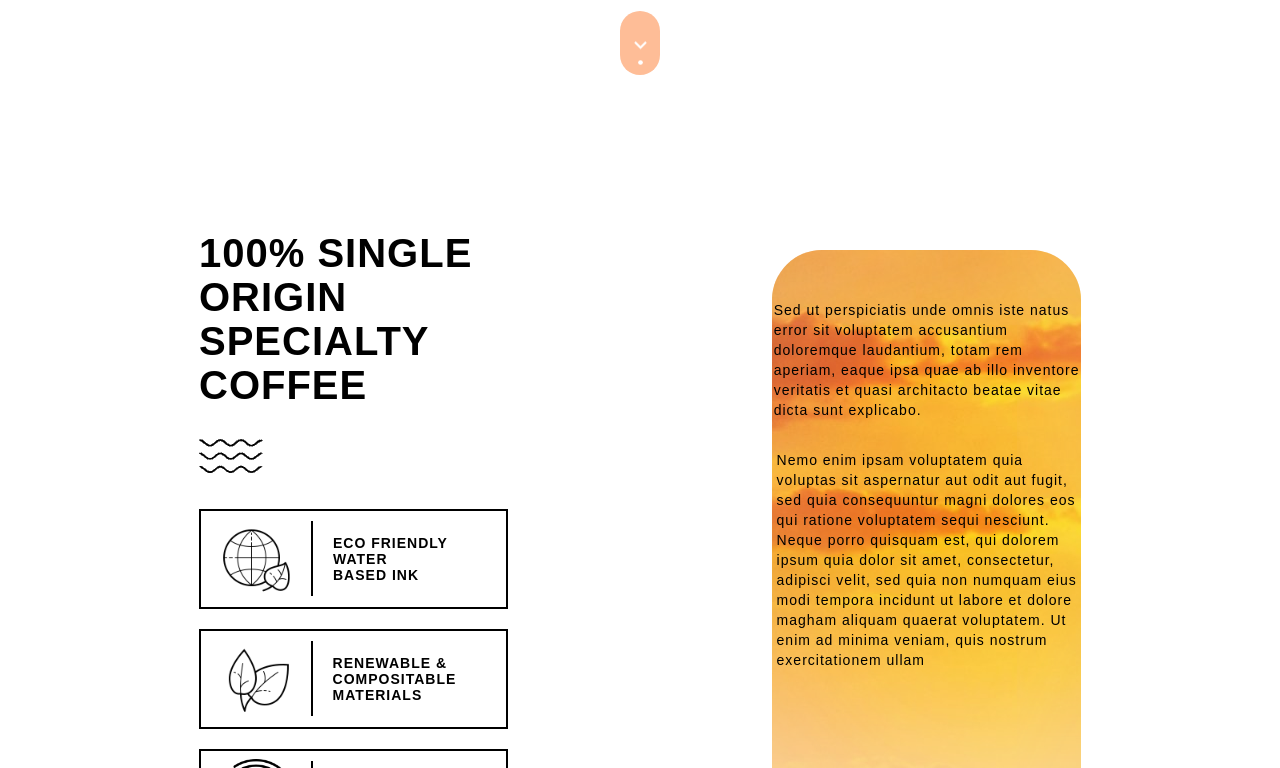
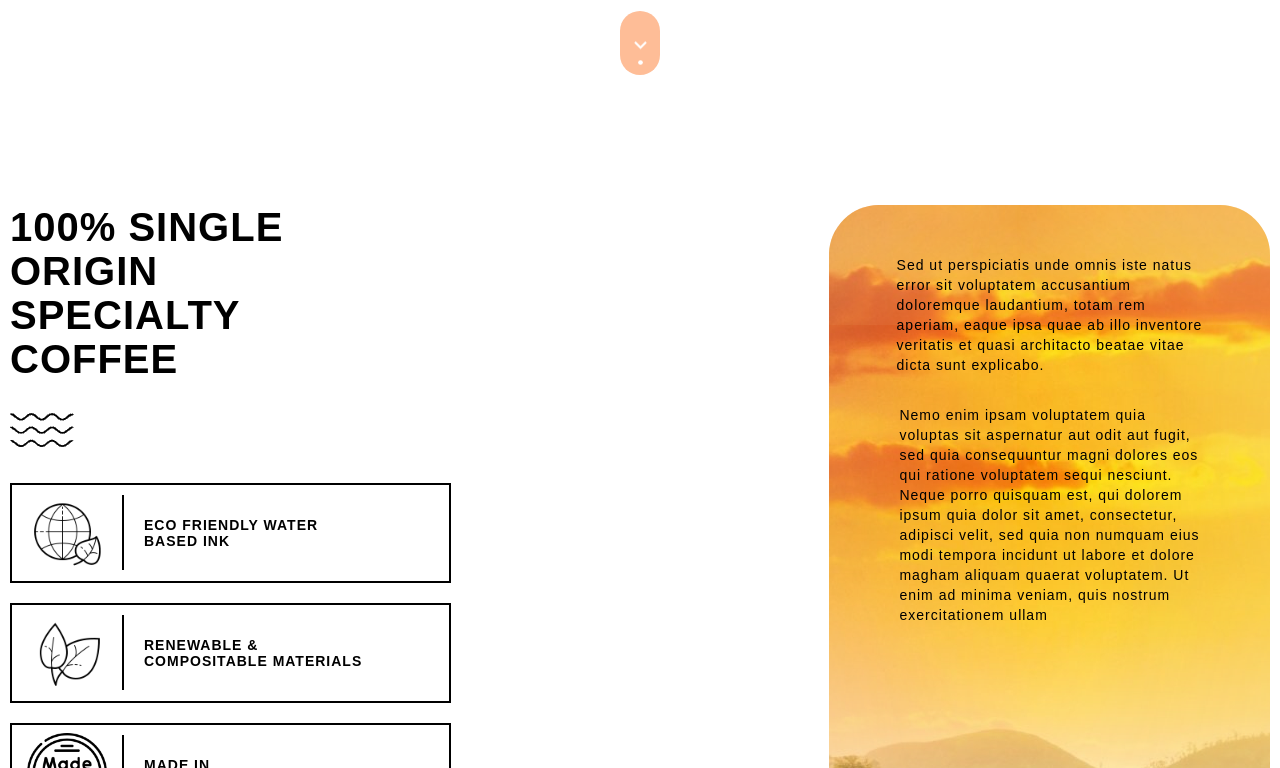
Before and after one commit to Egor-Ivankov/coffee-shop, a React (Vite) app: page / in a window 1280 px wide. Shown: the part 692-1460 px from the top of the page. Built offline with nearby package versions, Linux system fonts and the light colour scheme; no server answers; a web font is replaced by a local one.

Commit message:
benefitsSection style fix

```diff
--- a/src/views/homePage/BenefitsSection/benefitsSection.scss
+++ b/src/views/homePage/BenefitsSection/benefitsSection.scss
@@ -2,9 +2,9 @@
     width: 100%;
     display: flex;
     flex-direction: row;
-    align-items: center;
+    align-items: flex-start;
     justify-content: space-between;
-    padding-inline: 15%;
+    padding-top: 100px;
 
     &-origin {
         width: 35%;
@@ -59,7 +59,7 @@
         flex-direction: column;
         align-items: center;
         width: 35%;
-        height: 600px;
+        height: 700px;
         padding-top: 50px;
         border-radius: 50px;
         background-image: url('@assets/img/field.jpg');
--- a/src/views/homePage/CoffeeBagSection/coffeeBagSection.scss
+++ b/src/views/homePage/CoffeeBagSection/coffeeBagSection.scss
@@ -4,6 +4,7 @@
     margin: 0 auto;
     width: 100%;
     height: 50rem;
+    height: fit-content;
 
     &-section {
         display: flex;
```
